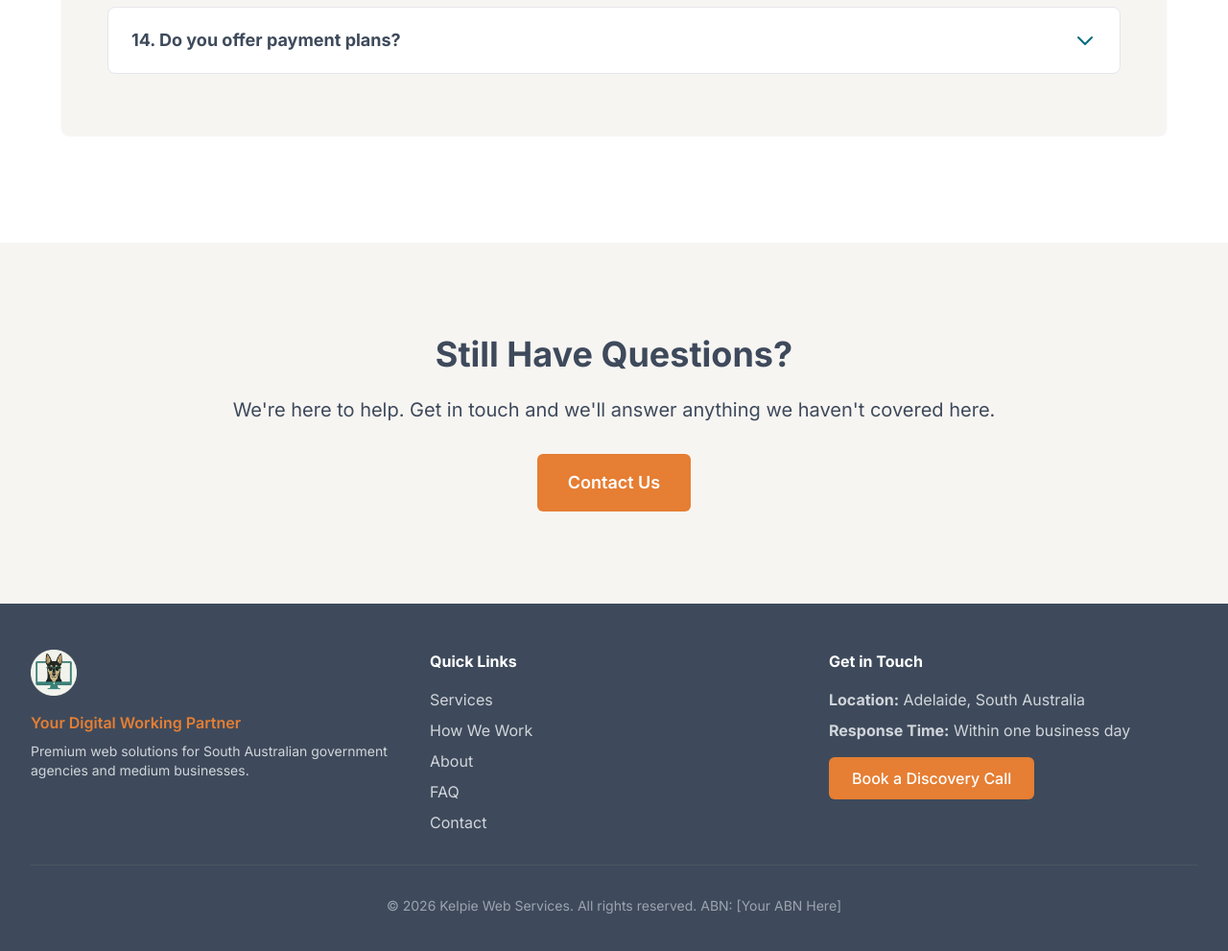
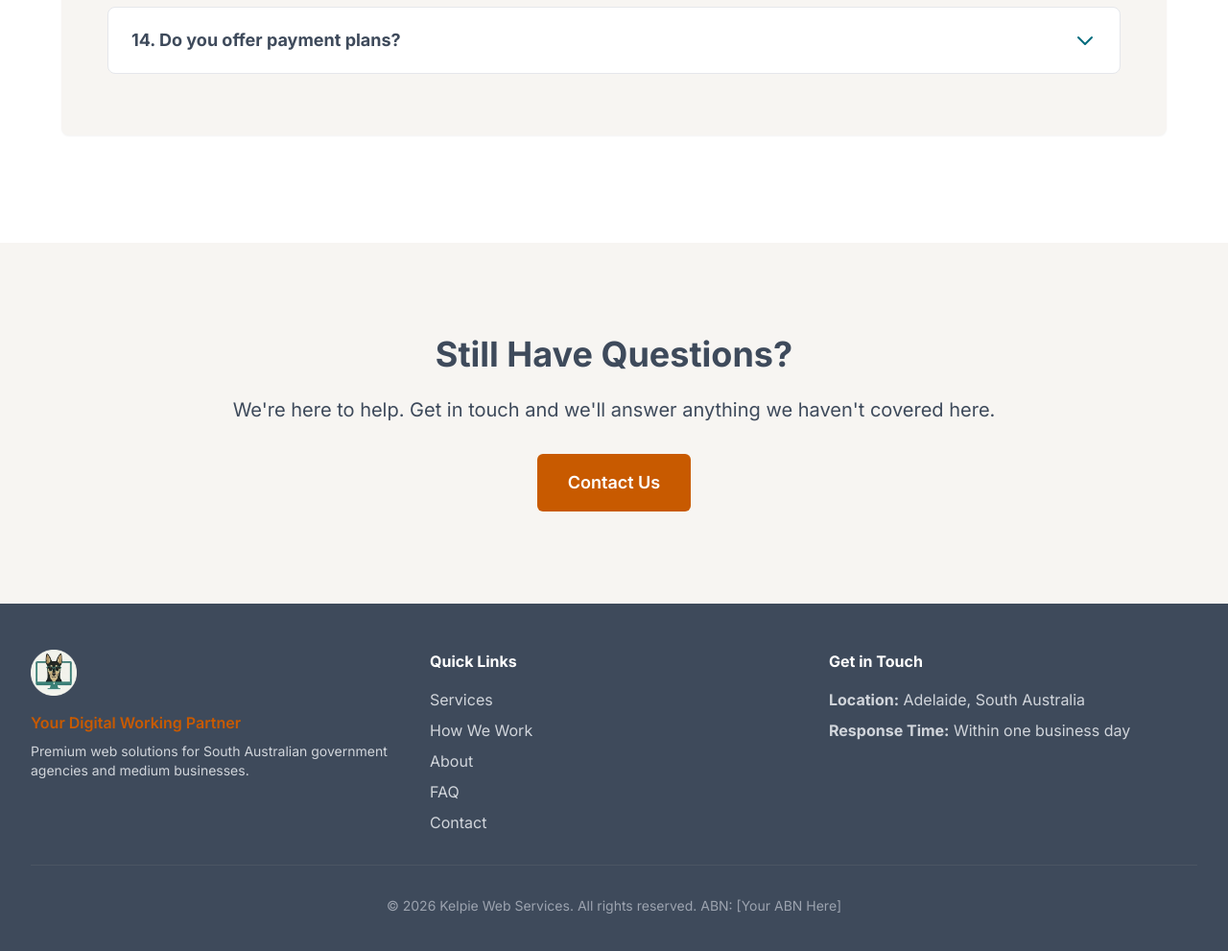
Before and after one commit to SkiltonJ/KelpieWebServices, a website: page pages/faq.html in a window 1280 px wide. Shown: the part 1603-2594 px from the top of the page at 96% size. Drawn offline with Linux system fonts and the light colour scheme.

Commit message:
Accessibility changes

```diff
--- a/pages/faq.html
+++ b/pages/faq.html
@@ -542,12 +542,7 @@
           <p class="text-gray-300 mb-4">
             <strong>Response Time:</strong> Within one business day
           </p>
-          <a href="contact.html"
-            class="inline-block bg-sunset-orange text-white px-6 py-2.5 rounded-md hover:bg-opacity-90 font-medium transition-all">
-            Book a Discovery Call
-          </a>
         </div>
-
       </div>
 
       <!-- Copyright -->
--- a/tailwind.config.js
+++ b/tailwind.config.js
@@ -11,7 +11,7 @@ module.exports = {
         'deep-teal': '#006B7D',
         'slate': '#3E4A5B',
         'warm-sand': '#D4A574',
-        'sunset-orange': '#E67E33',
+        'sunset-orange': '#C85A00',
         'off-white': '#F7F5F2',
       },
       fontFamily: {
```
Also changed, not shown: index.html (+0 -5 lines), pages/about.html (+0 -5 lines), pages/contact.html (+0 -5 lines), pages/how-we-work.html (+0 -5 lines), pages/services.html (+5 -8 lines), dist/output.css.
